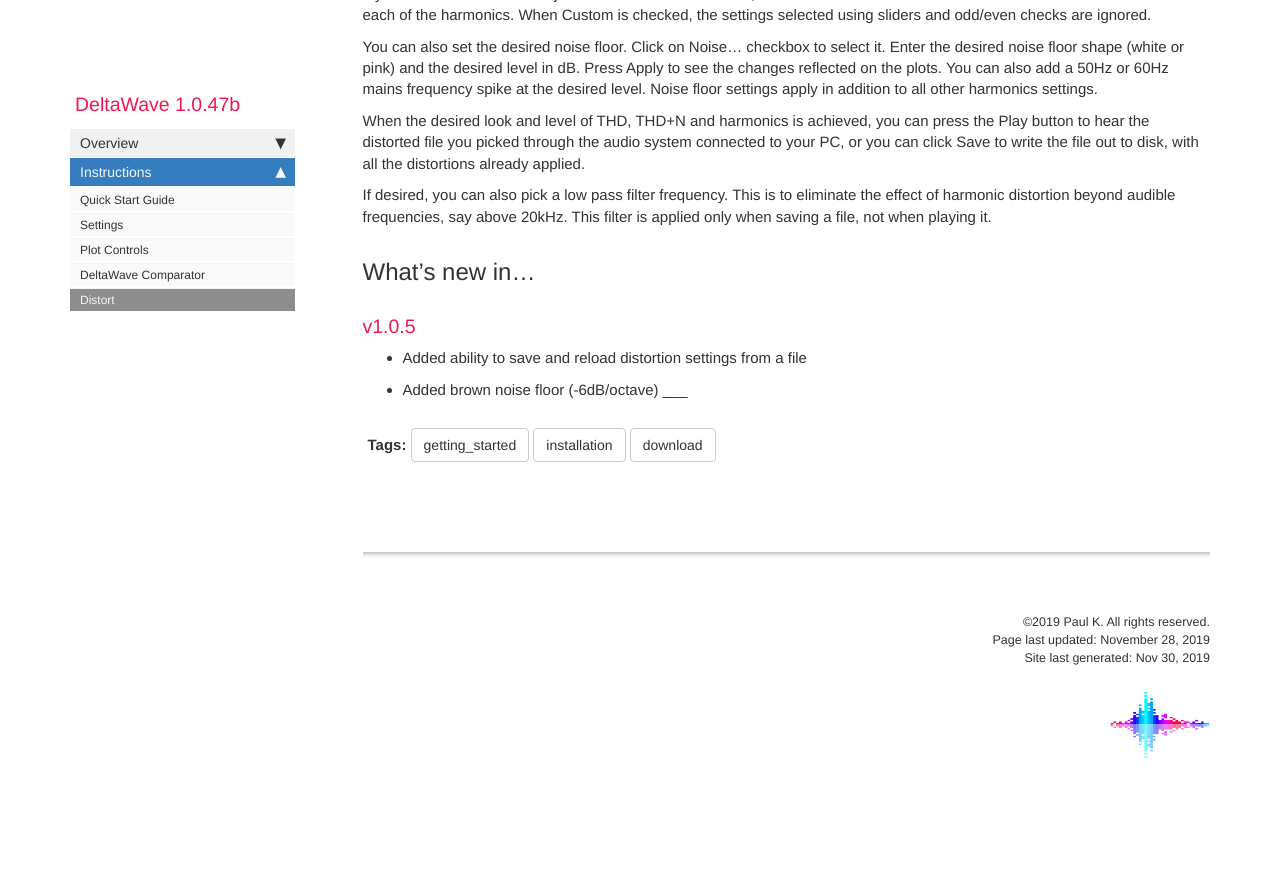
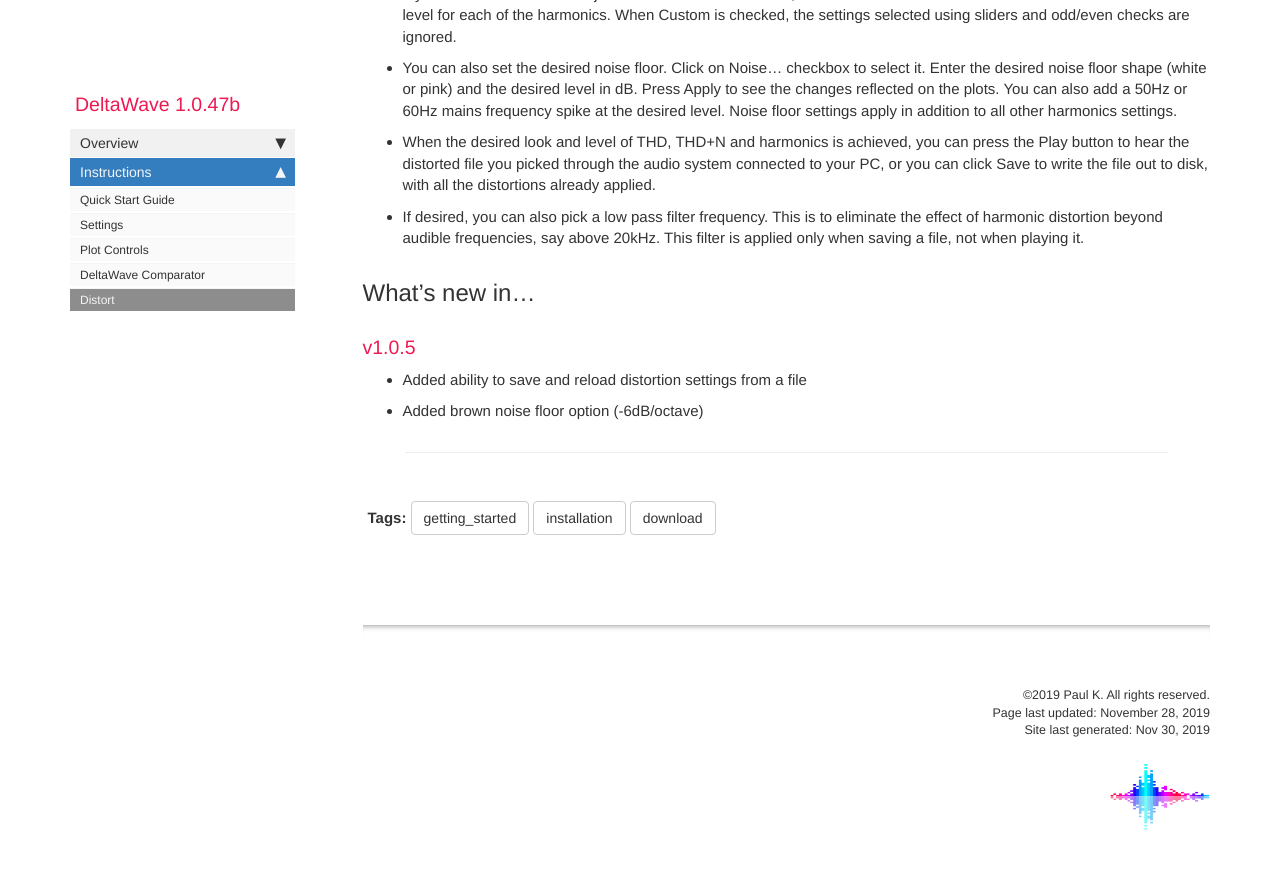
Before and after one commit to pkane2001/DeltaWave, a Jekyll site: the page built from docs/pages/mydoc/get_distorted.md, in a window 1280 px wide and 900 px high, scrolled down 1439 px. Shown: the top 869 px of the window. Built offline with Jekyll 4.4.1, drawn with Linux system fonts in a browser that asks for light colours; nearby versions of some CDN libraries; our own code applies the rules of GitHub Pages for plain Markdown files; comment, search, counter and statistics services are not loaded; before the commit the page ends 2267 px from its top, so only the background shows below that.

Commit message:
no message

```diff
--- a/docs/pages/mydoc/get_distorted.md
+++ b/docs/pages/mydoc/get_distorted.md
@@ -32,22 +32,24 @@ Once the file downloads, extract the installer from ZIP archive and run it to in
 
 Run Distort, pick a WAV file you may want to apply distortion to by clicking on the File: button.
 
-Move the sliders on the right up and down to adjust the harmonic level. The first slider (on the left) adjusts the shape of the decreasing amplitude of harmonics. The right slider adjusts the overall amplitude of all the harmonics. Once adjustment is made, it could take a few moments for the charts to refresh.
+* Move the sliders on the right up and down to adjust the harmonic level. The first slider (on the left) adjusts the shape of the decreasing amplitude of harmonics. The right slider adjusts the overall amplitude of all the harmonics. Once adjustment is made, it could take a few moments for the charts to refresh.
 
-You can turn off all odd or all even harmonics by unchecking the appropriate checkbox. Alternatively, you can set the adjustment level to adjust the amplitude of just the odd or just the even harmonics. These settings apply on top of the setting selected using the two sliders.
+* You can turn off all odd or all even harmonics by unchecking the appropriate checkbox. Alternatively, you can set the adjustment level to adjust the amplitude of just the odd or just the even harmonics. These settings apply on top of the setting selected using the two sliders.
 
-If you want to make direct adjustments to harmonics levels, click on the Custom... checkbox and enter the desired dB level for each of the harmonics. When Custom is checked, the settings selected using sliders and odd/even checks are ignored.
+* If you want to make direct adjustments to harmonics levels, click on the Custom... checkbox and enter the desired dB level for each of the harmonics. When Custom is checked, the settings selected using sliders and odd/even checks are ignored.
 
-You can also set the desired noise floor. Click on Noise... checkbox to select it. Enter the desired noise floor shape (white or pink) and the desired level in dB. Press Apply to see the changes reflected on the plots. You can also add a 50Hz or 60Hz mains frequency spike at the desired level. Noise floor settings apply in addition to all other harmonics settings.
+* You can also set the desired noise floor. Click on Noise... checkbox to select it. Enter the desired noise floor shape (white or pink) and the desired level in dB. Press Apply to see the changes reflected on the plots. You can also add a 50Hz or 60Hz mains frequency spike at the desired level. Noise floor settings apply in addition to all other harmonics settings.
 
-When the desired look and level of THD, THD+N and harmonics is achieved, you can press the Play button to hear the distorted file you picked through the audio system connected to your PC, or you can click Save to write the file out to disk, with all the distortions already applied.
+* When the desired look and level of THD, THD+N and harmonics is achieved, you can press the Play button to hear the distorted file you picked through the audio system connected to your PC, or you can click Save to write the file out to disk, with all the distortions already applied.
 
-If desired, you can also pick a low pass filter frequency. This is to eliminate the effect of harmonic distortion beyond audible frequencies, say above 20kHz. This filter is applied only when saving a file, not when playing it.
+* If desired, you can also pick a low pass filter frequency. This is to eliminate the effect of harmonic distortion beyond audible frequencies, say above 20kHz. This filter is applied only when saving a file, not when playing it.
 
 ## What's new in...
 
 ### v1.0.5
 * Added ability to save and reload distortion settings from a file
-* Added brown noise floor (-6dB/octave)
+* Added brown noise floor option (-6dB/octave)
+
+
 ___
 {% include links.html %}
```
